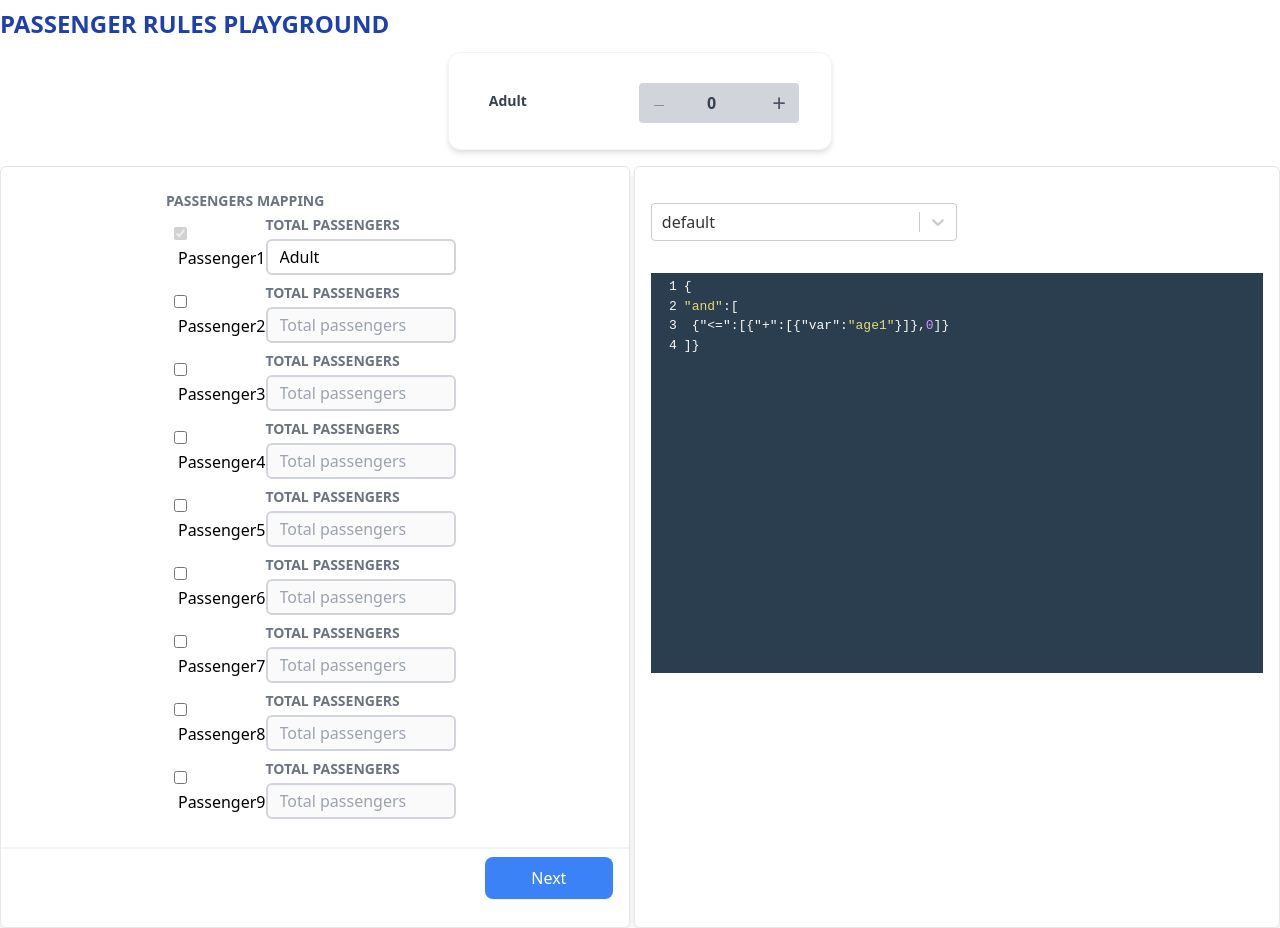
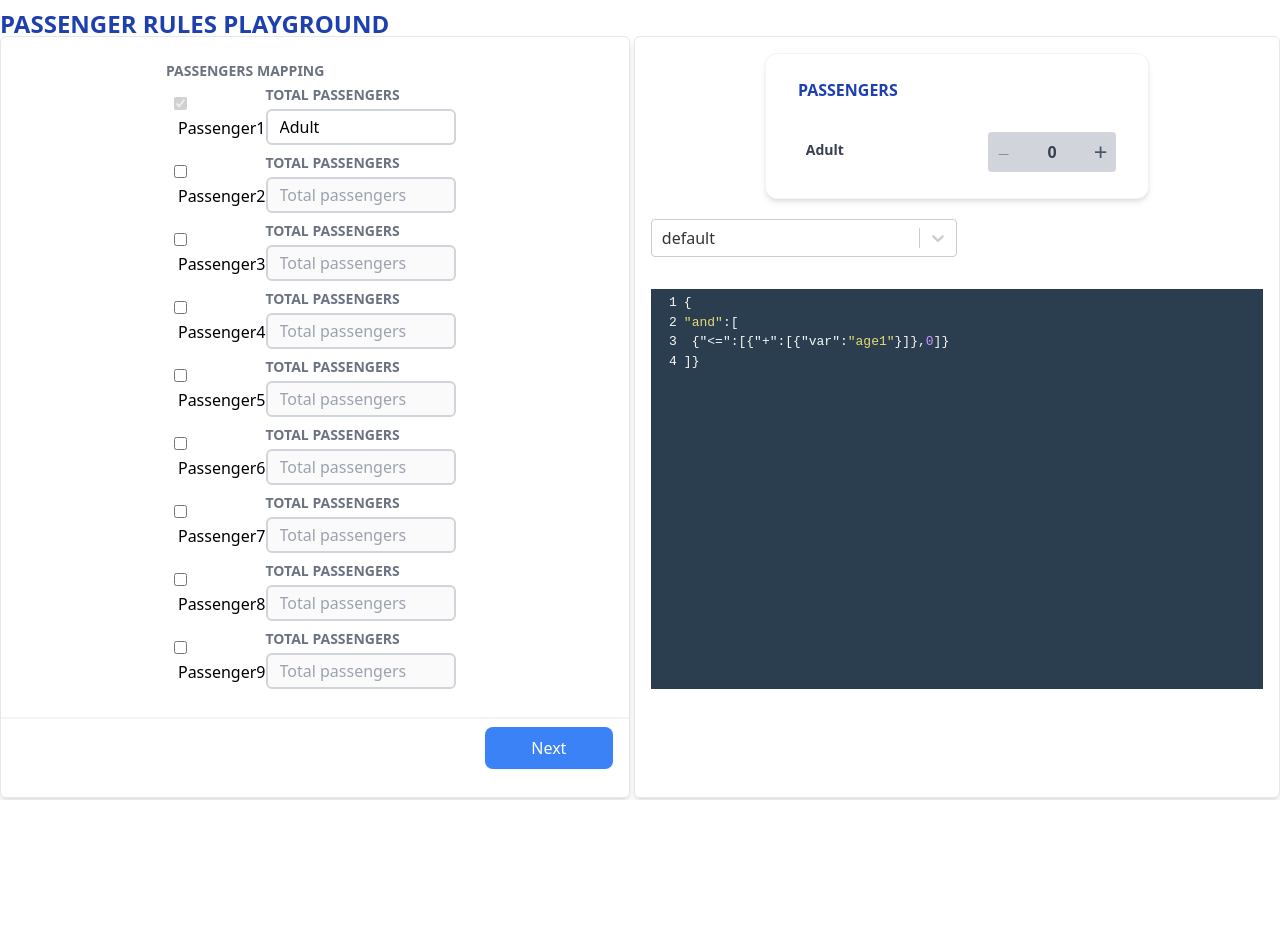
Before and after one commit to emdavidmoreno/rule-builder, a React (Create React App) app: page / in a window 1280 px wide. After the commit the page ends 800 px from the top, so only its background shows below. Built offline with nearby package versions, Linux system fonts and the light colour scheme.

Commit message:
Add JsonLogic to evaluate rules in Traveler selector

```diff
--- a/package.json
+++ b/package.json
@@ -8,6 +8,7 @@
     "@testing-library/react": "^11.1.0",
     "@testing-library/user-event": "^12.1.10",
     "codemirror": "^5.61.1",
+    "json-logic-js": "^2.0.1",
     "react": "^17.0.2",
     "react-codemirror2": "^7.2.1",
     "react-dom": "^17.0.2",
--- a/src/App.js
+++ b/src/App.js
@@ -21,12 +21,6 @@ function App() {
         <h2 className="text-blue-800 text-left font-bold text-2xl uppercase mt-3 flex items-center leading-none">
           Passenger rules Playground
         </h2>
-
-        <div className="container mx-auto my-4">
-          <div className="flex mx-auto w-full max-w-sm">
-            <TravelerSelector />
-          </div>
-        </div>
         <div className="flex flex-row items-center items-stretch space-x-1">
           {/* basic rules form */}
           <div className="flex flex-col justify-center w-full lg:max-w-1/2 border rounded-md shadow-md border-gray-200 py-4 h-auto">
@@ -47,6 +41,9 @@ function App() {
 
           {/* custom rules editor */}
           <div className="flex flex-col justify-center w-full lg:max-w-1/2 border rounded-md shadow-md border-gray-200 py-4 px-4">
+            <div className="flex mx-auto w-full max-w-sm">
+              <TravelerSelector />
+            </div>
             <RuleViewer />
           </div>
         </div>
--- a/src/components/travelerSelector/index.jsx
+++ b/src/components/travelerSelector/index.jsx
@@ -1,32 +1,26 @@
-import { useEffect, useState } from "react"
+import { useEffect, useState } from "react";
 import { usePassengers } from "../../context/PassengerContext"
+import { useRules } from "../../context/RuleContext";
+import { evaluateRules } from "../../helpers/evaluateRules";
 
 const TravelerOption = ({ id, handleChange, value = 0, label = '' }) => {
   return (
     <div className="custom-number-input h-10 w-5/6 flex flex-row items-center py-6 mx-auto">
       <label htmlFor="custom-input-number" className="w-full text-gray-700 text-sm font-semibold mx-2">{label}
       </label>
-      <div className="flex flex-row h-10 w-full rounded-lg relative bg-transparent mt-1">
+      <div className="flex flex-row h-10 w-32 rounded-lg relative bg-transparent mt-1 bg-gray-300">
         <button
           className=" bg-gray-300 text-gray-600 hover:text-gray-700 hover:bg-gray-400 h-full w-20 rounded-l cursor-pointer outline-none"
-          onClick={() => { handleChange(id, value - 1) }}
+          onClick={() => { handleChange(value - 1, id) }}
         >
           <span className="m-auto text-2xl font-thin">−</span>
         </button>
-        <input
-          type="number"
-          autoComplete="off"
-          unselectable="on"
-          role="spinbutton"
-          min={0}
-          step={1}
-          className="outline-none focus:outline-none text-center w-full bg-gray-300 font-semibold text-md hover:text-black focus:text-black  md:text-basecursor-default flex items-center text-gray-700  outline-none"
-          name={id} value={value}
-          onChange={evt => handleChange(id, parseInt(evt.target.value, 10))}
-        />
+        <span className="w-full text-center align-baseline h-full font-semibold text-md text-gray-700 bg-gray-300 py-2 mx-2">
+          {value}
+        </span>
         <button
-          className="bg-gray-300 text-gray-600 hover:text-gray-700 hover:bg-gray-400 h-full w-20 rounded-r cursor-pointer"
-          onClick={() => { handleChange(id, value + 1) }}
+          className="bg-gray-300 text-gray-600 hover:text-gray-700 hover:bg-gray-400 h-full w-20 rounded-r cursor-pointer outline-none"
+          onClick={() => { handleChange(value + 1, id) }}
         >
           <span className="m-auto text-2xl font-thin">+</span>
         </button>
@@ -38,6 +32,7 @@ const TravelerOption = ({ id, handleChange, value = 0, label = '' }) => {
 const TravelerSelector = () => {
   const {passengers} = usePassengers();
   const [travelers, setTravelers] = useState([]);
+  const {rules} = useRules();
 
   useEffect(()=>{
     setTravelers(passengers.map(passenger =>({
@@ -45,12 +40,24 @@ const TravelerSelector = () => {
       key: passenger.value,
       value: 0
     })))
-  },[passengers])
+  },[passengers, rules])
 
-  const handleChange = () => {};
+  const handleChange = (value, index) => {
+    if(value < 0) return;
+    const newTravelers = travelers
+      .map((traveler, idx) =>{
+        return idx === index ?
+          {...traveler, value} : traveler;
+      })
+    const isValid = evaluateRules(rules, newTravelers)
+    if(isValid) {
+      setTravelers(newTravelers);
+    }
+  };
 
   return (
     <div className="w-full mx-auto border border-gray-100 bg-white rounded-xl py-6 px-0 shadow-md overflow-hidden">
+      <h1 className="mx-8 pb-6 font-bold text-blue-800 flex-1 uppercase">Passengers</h1>
       {travelers.map((item, id) => (
         <TravelerOption
           key={id}
--- /dev/null
+++ b/src/helpers/evaluateRules.js
@@ -0,0 +1,11 @@
+import jsonLogic from 'json-logic-js';
+import { convertRulesToJS } from './getRuleFromPassenger';
+
+export const evaluateRules = (rules = [], travelers = []) => {
+  const data = {};
+  travelers.map(traveler => data[traveler.key] = traveler.value)
+  const rulesObject = {
+    and: [...convertRulesToJS(rules)]
+  }
+  return jsonLogic.apply(rulesObject, data);
+};
--- a/src/helpers/getRuleFromPassenger.js
+++ b/src/helpers/getRuleFromPassenger.js
@@ -40,9 +40,8 @@ const sumRulePassengersLeftPassengersRight = (operator, passengersLeft, passenge
   return { [operator] : [{ "+" : [ ...passengersLeft] }, { "+" : [ ...passengersLeft] }] };
 }
 
-export const convertRulesToString = (rules =[], format = RULE_DEFAULT_FORMAT) => {
-  try {
-    const arrrayRules = rules.map(rule => {
+export const convertRulesToJS = (rules = []) => {
+  return rules.map(rule => {
     switch (rule.type) {
       case TOTAL_RULE:
         return totalRule(rule.paxs, rule.total);
@@ -64,6 +63,11 @@ export const convertRulesToString = (rules =[], format = RULE_DEFAULT_FORMAT) =>
         return '';
     }
   });
+}
+
+export const convertRulesToString = (rules =[], format = RULE_DEFAULT_FORMAT) => {
+  try {
+    const arrrayRules = convertRulesToJS(rules);
     let result;
     switch (format) {
       case RULE_DEFAULT_FORMAT:
```
Also changed, not shown: 1 other file (tests, documents, lock files or other folders). Lines whose indentation alone changed are shown as unchanged.
